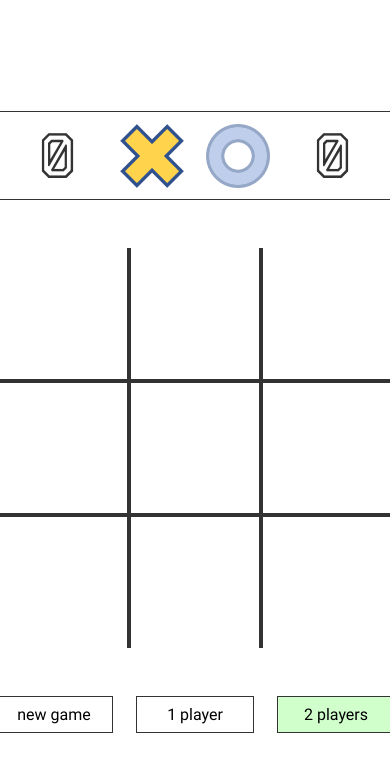
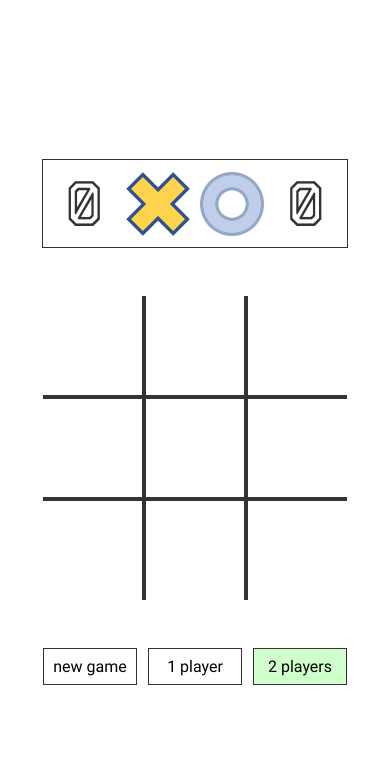
Before and after one commit to fab0802/tictactoe, a plain HTML site: page index.html in a window 390 px wide. Drawn offline with Linux system fonts and the light colour scheme.

Commit message:
added media queries

```diff
--- a/style.css
+++ b/style.css
@@ -122,3 +122,9 @@ img,
 .btn-board .selected {
   background: var(--color-green);
 }
+
+@media (max-width: 30rem) {
+  :root {
+    --board-side-length: 19rem;
+  }
+}
```
